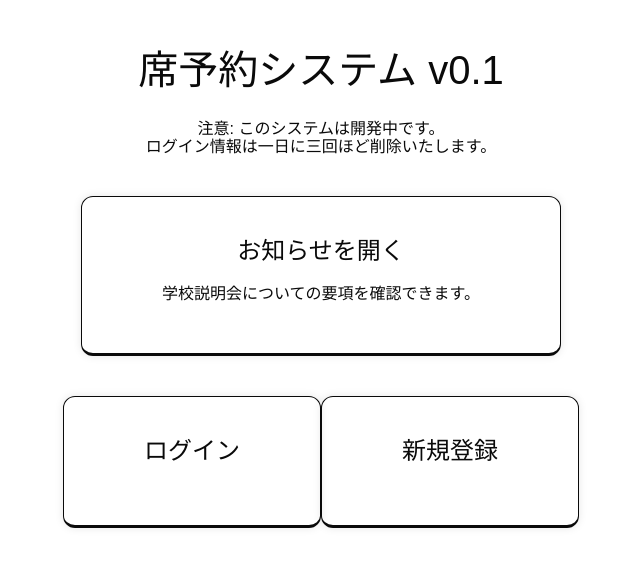
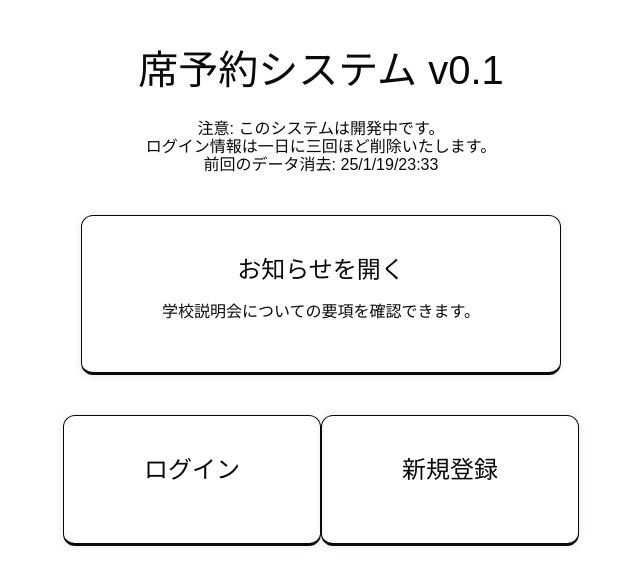
Before and after one commit to zF6dev/login, a Next.js app: page / in a window 1280 px wide. Shown: the top 584 px of the page, without its empty margins (319-959 px from the left). Built offline with nearby package versions, Linux system fonts and the light colour scheme; no server answers; a web font is replaced by a local one.

Commit message:
databaseの消去

```diff
--- a/app/page.tsx
+++ b/app/page.tsx
@@ -24,6 +24,7 @@ export default function Home() {
     <div className="top-title">
       <h1>席予約システム v0.1</h1>
       <h3>注意: このシステムは開発中です。<br></br>ログイン情報は一日に三回ほど削除いたします。</h3>
+      <h3>前回のデータ消去: 25/1/19/23:33</h3>
     </div>
     <div className="top-main-contents">
       <div className="top-news">
```
